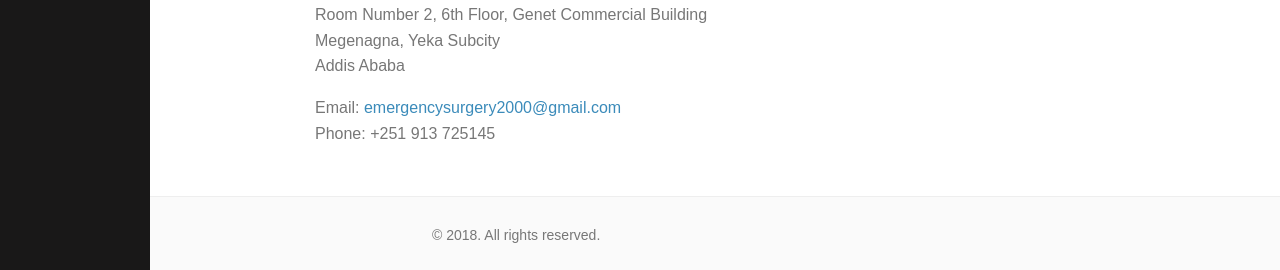
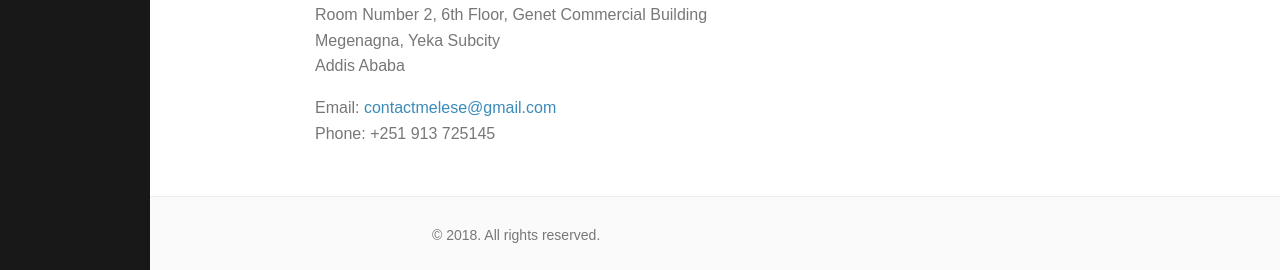
Before and after one commit to vvcb/paesoe-test, a Jekyll site: the page built from contact.md, in a window 1280 px wide and 931 px high. Shown: the part 658-928 px from the top of the window. Built offline with Jekyll 4.4.1, drawn with Linux system fonts in a browser that asks for light colours.

Commit message:
Change contact email address
Change contact email address

```diff
--- a/contact.md
+++ b/contact.md
@@ -66,5 +66,5 @@ Room Number 2, 6th Floor, Genet Commercial Building
 Megenagna, Yeka Subcity
 Addis Ababa
 
-Email: [emergencysurgery2000@gmail.com](mailto:emergencysurgery2000@gmail.com)
+Email: [contactmelese@gmail.com](mailto:contactmelese@gmail.com)
 Phone: +251 913 725145
```
